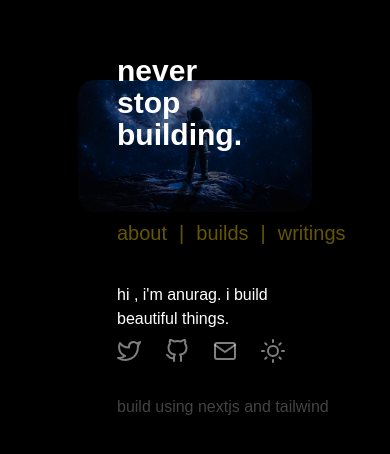
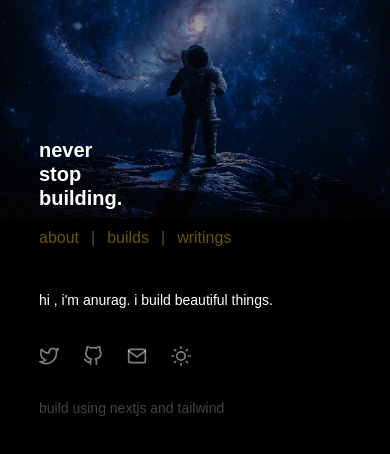
Before and after one commit to anuragts/mysite, a Next.js app: page / in a window 390 px wide. Shown: the top 454 px of the page. Built offline with nearby package versions, Linux system fonts and the light colour scheme; a web font is replaced by a local one.

Commit message:
made responsive 🤩

```diff
--- a/src/pages/builds.tsx
+++ b/src/pages/builds.tsx
@@ -6,12 +6,12 @@ import Link from "next/link";
 const Builds: NextPage = () => {
   return (
     <>
-      <div className="block mx-auto mt-[5rem] w-[60%] relative mb-[7.5rem]">
-        <Image src={ocean} className="opacity-40 rounded-2xl" />
-        <div className="absolute text-3xl ml-[10vw] bottom-[8vh] font-bold leading-8	">
+      <div className="block mx-auto mt-[0] md:mt-[5rem] w-[100%] md:w-[60%] relative mb-[7.5rem]">
+        <Image src={ocean} className="opacity-60 md:rounded-2xl" />
+        <div className="absolute  text-xl md:text-3xl ml-[10vw] bottom-[2vh] md:bottom-[8vh] font-bold leading-6 md:leading-8	">
           never <br /> stop <br /> building.
         </div>
-        <div className="absolute flex flex-row  ml-[10vw] font-medium text-xl text-third">
+        <div className="absolute flex flex-row  ml-[10vw] font-medium text-base md:text-xl text-third">
           <div className=" hover:text-h mr-3">
           <Link href="/" >
             about
@@ -30,7 +30,7 @@ const Builds: NextPage = () => {
           </Link>
           </div>
         </div>
-        <div className="absolute mt-[4rem] ml-[10vw]">
+        <div className="absolute mt-[4rem] ml-[10vw] text-sm md:text-base ">
           building @ ..... ? <br />
         </div>
       </div>
--- a/src/pages/components/Footer.tsx
+++ b/src/pages/components/Footer.tsx
@@ -4,15 +4,15 @@ import { FiTwitter,FiGithub,FiMail,FiSun } from "react-icons/fi"
 const Navbar: NextPage = () => {
   return (
     <>
-      <div className="ml-[30vw] mb-[5rem] ">
+      <div className=" ml-[10vw] md:ml-[30vw] mb-[5rem] ">
         <div className="mb-[2rem] flex flex-row ">
-            <a href="https://twitter.com/theanuragdev" className="mr-3"><FiTwitter className="iniline text-2xl text-[#ffffff7f] hover:text-white "/> </a>
-            <a href="https://github.com/Anurag30112003" className="mx-3"><FiGithub className="iniline text-2xl text-[#ffffff7f] hover:text-white "/> </a>
-            <a href="mailto:anuragsharma011011@gmail.com" className="mx-3"><FiMail className="iniline text-2xl text-[#ffffff7f] hover:text-white "/> </a>
-            <a href="https://anurag.tfss.live" className="mx-3"><FiSun className="iniline text-2xl text-[#ffffff7f] hover:text-white "/> </a>
+            <a href="https://twitter.com/theanuragdev" className="mr-3"><FiTwitter className="iniline text-xl md:text-2xl text-[#ffffff7f] hover:text-white "/> </a>
+            <a href="https://github.com/Anurag30112003" className="mx-3"><FiGithub className="iniline text-xl md:text-2xl text-[#ffffff7f] hover:text-white "/> </a>
+            <a href="mailto:anuragsharma011011@gmail.com" className="mx-3"><FiMail className="iniline text-xl md:text-2xl text-[#ffffff7f] hover:text-white "/> </a>
+            <a href="https://anurag.tfss.live" className="mx-3"><FiSun className="iniline  text-xl md:text-2xl text-[#ffffff7f] hover:text-white "/> </a>
 
         </div>
-        <div className="text-[#434343]">build using nextjs and tailwind</div>
+        <div className="text-[#434343] text-sm md:text-base">build using nextjs and tailwind</div>
       </div>
     </>
   );
--- a/src/pages/index.tsx
+++ b/src/pages/index.tsx
@@ -6,12 +6,12 @@ import Link from "next/link";
 const Home: NextPage = () => {
   return (
     <>
-      <div className="block mx-auto mt-[5rem] w-[60%] relative mb-[7.5rem]">
-        <Image src={sp} className="opacity-60	rounded-2xl" />
-        <div className="absolute text-3xl ml-[10vw] bottom-[8vh] font-bold leading-8	">
+      <div className="block mx-auto mt-[0] md:mt-[5rem] w-[100%] md:w-[60%] relative mb-[7.5rem]">
+        <Image src={sp} className="opacity-60 md:rounded-2xl" />
+        <div className="absolute  text-xl md:text-3xl ml-[10vw] bottom-[2vh] md:bottom-[8vh] font-bold leading-6 md:leading-8	">
           never <br /> stop <br /> building.
         </div>
-        <div className="absolute flex flex-row  ml-[10vw] font-medium text-xl text-third">
+        <div className="absolute flex flex-row  ml-[10vw] font-medium text-base md:text-xl text-third">
           <div className=" hover:text-h mr-3">
           <Link href="/" >
             about
@@ -31,7 +31,7 @@ const Home: NextPage = () => {
           </div>
 
         </div>
-        <div className="absolute mt-[4rem] ml-[10vw]">
+        <div className="absolute mt-[4rem] ml-[10vw] text-sm md:text-base">
           hi , i&apos;m anurag. i build beautiful things. <br />
         </div>
       </div>
--- a/src/pages/writings.tsx
+++ b/src/pages/writings.tsx
@@ -6,12 +6,12 @@ import Link from "next/link";
 const Writings: NextPage = () => {
   return (
     <>
-      <div className="block mx-auto mt-[5rem] w-[60%] relative mb-[7.5rem]">
-        <Image src={earth} className="opacity-80 rounded-2xl" />
-        <div className="absolute text-3xl ml-[10vw] bottom-[8vh] font-bold leading-8	">
+      <div className="block mx-auto mt-[0] md:mt-[5rem] w-[100%] md:w-[60%] relative mb-[7.5rem]">
+        <Image src={earth} className="opacity-60 md:rounded-2xl" />
+        <div className="absolute text-xl md:text-3xl ml-[10vw] bottom-[2vh] md:bottom-[8vh] font-bold leading-6 md:leading-8	">
           never <br /> stop <br /> building.
         </div>
-        <div className="absolute flex flex-row  ml-[10vw] font-medium text-xl text-third">
+        <div className="absolute flex flex-row  ml-[10vw] font-medium text-base md:text-xl text-third">
           <div className=" hover:text-h mr-3">
           <Link href="/" >
             about
@@ -30,7 +30,7 @@ const Writings: NextPage = () => {
           </Link>
           </div>
         </div>
-        <div className="absolute mt-[4rem] ml-[10vw]">
+        <div className="absolute mt-[4rem] ml-[10vw] text-sm md:text-base ">
           soon....... <br />
         </div>
       </div>
--- a/tailwind.config.js
+++ b/tailwind.config.js
@@ -17,7 +17,6 @@ module.exports = {
 
 				md: "768px",
 
-
 				lg: "1350px",
 			  },
 
```
